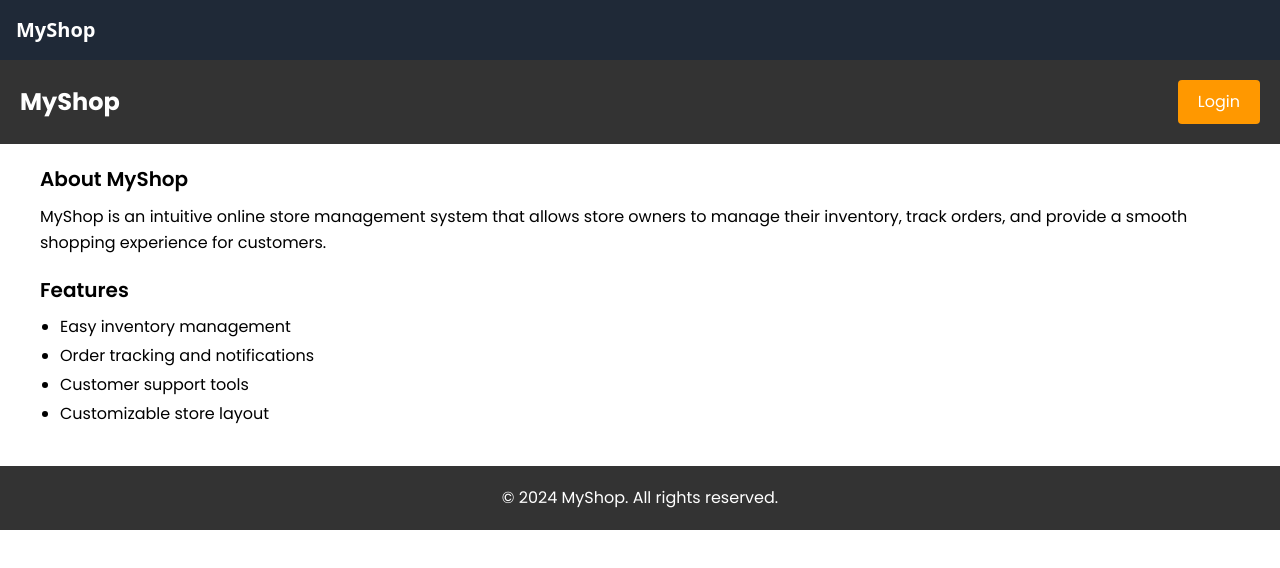
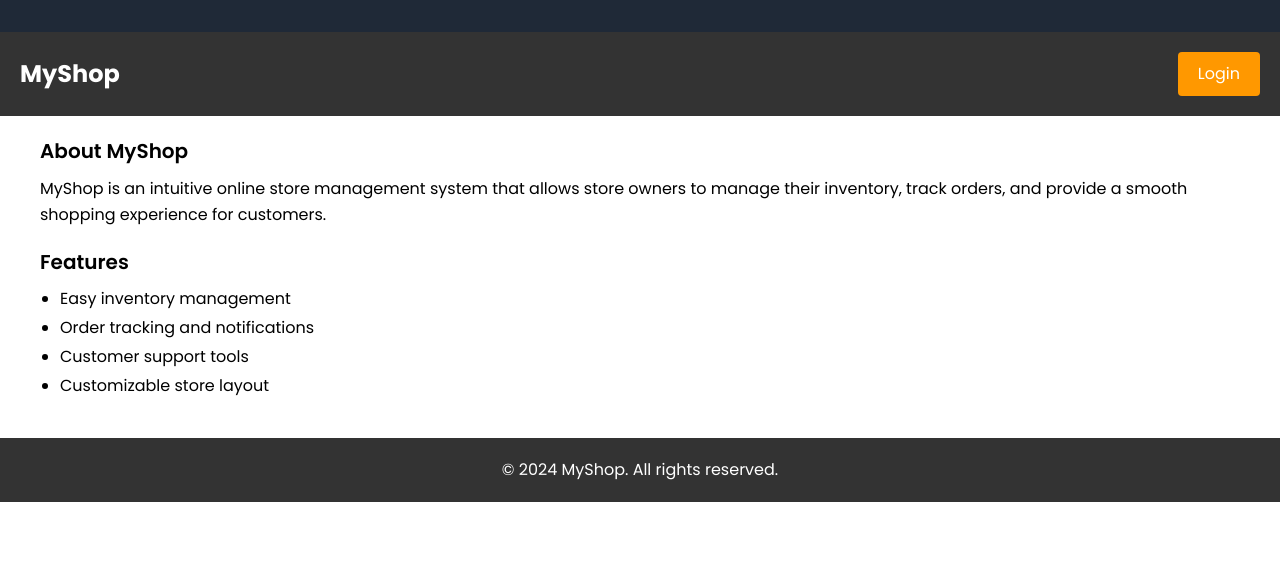
Before and after one commit to ruchspatil/VueCart, a Nuxt app: page / in a window 1280 px wide. Shown: the top 568 px of the page. Built offline with nearby package versions, Linux system fonts and the light colour scheme.

Commit message:
Update Navbar.vue

```diff
--- a/components/Navbar.vue
+++ b/components/Navbar.vue
@@ -1,5 +1,5 @@
 <template>
   <nav class="p-4 bg-gray-800 text-white">
-    <h1 class="text-xl font-bold">MyShop</h1>
+    <h1 class="text-xl font-bold"></h1>
   </nav>
 </template>
```
